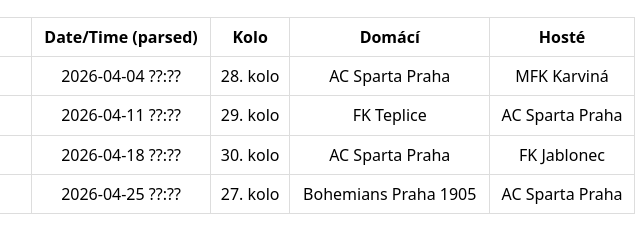
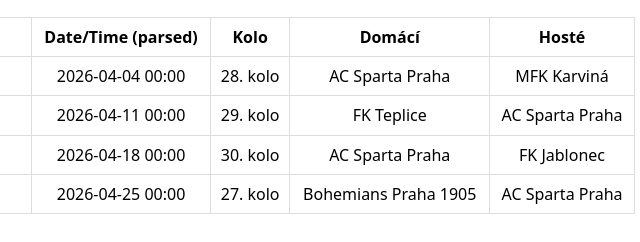
Before and after one commit to Pavhan/sparta-events-calendar, a website: page docs/index.html in a window 1280 px wide. Shown: the part 610-852 px from the top of the page, 613-1253 px from the left. Drawn offline with Linux system fonts and the light colour scheme.

Commit message:
chore: update sparta report + ics

```diff
--- a/docs/index.html
+++ b/docs/index.html
@@ -116,7 +116,7 @@
             <tr>
               <td>5</td>
               <td style="text-align:left"><a href="https://sparta.cz/cs/zapas/5353-ac-sparta-praha-mfk-karvina" target="_blank" rel="noreferrer">https://sparta.cz/cs/zapas/5353-ac-sparta-praha-mfk-karvina</a></td>
-              <td>2026-04-04 ??:??</td>
+              <td>2026-04-04 00:00</td>
               <td>28. kolo</td>
               <td>AC Sparta Praha</td>
               <td>MFK Karviná</td>
@@ -126,7 +126,7 @@
             <tr>
               <td>6</td>
               <td style="text-align:left"><a href="https://sparta.cz/cs/zapas/5354-ac-sparta-praha-fk-teplice" target="_blank" rel="noreferrer">https://sparta.cz/cs/zapas/5354-ac-sparta-praha-fk-teplice</a></td>
-              <td>2026-04-11 ??:??</td>
+              <td>2026-04-11 00:00</td>
               <td>29. kolo</td>
               <td>FK Teplice</td>
               <td>AC Sparta Praha</td>
@@ -136,7 +136,7 @@
             <tr>
               <td>7</td>
               <td style="text-align:left"><a href="https://sparta.cz/cs/zapas/5355-ac-sparta-praha-fk-jablonec" target="_blank" rel="noreferrer">https://sparta.cz/cs/zapas/5355-ac-sparta-praha-fk-jablonec</a></td>
-              <td>2026-04-18 ??:??</td>
+              <td>2026-04-18 00:00</td>
               <td>30. kolo</td>
               <td>AC Sparta Praha</td>
               <td>FK Jablonec</td>
@@ -146,7 +146,7 @@
             <tr>
               <td>8</td>
               <td style="text-align:left"><a href="https://sparta.cz/cs/zapas/5348-ac-sparta-praha-bohemians-praha-1905" target="_blank" rel="noreferrer">https://sparta.cz/cs/zapas/5348-ac-sparta-praha-bohemians-praha-1905</a></td>
-              <td>2026-04-25 ??:??</td>
+              <td>2026-04-25 00:00</td>
               <td>27. kolo</td>
               <td>Bohemians Praha 1905</td>
               <td>AC Sparta Praha</td>
```
Also changed, not shown: 1 other file.
